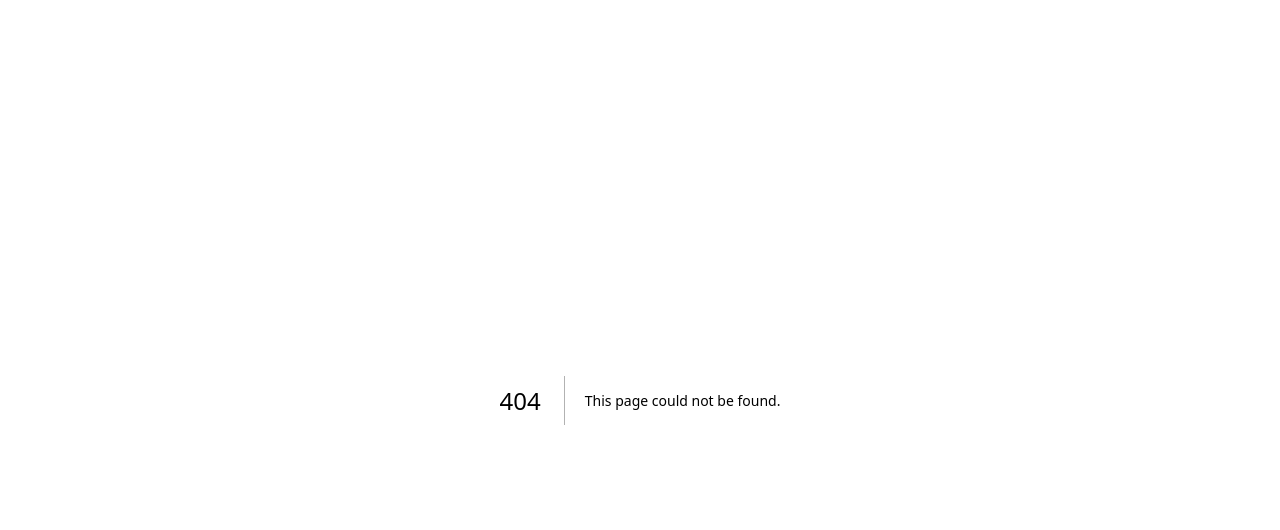
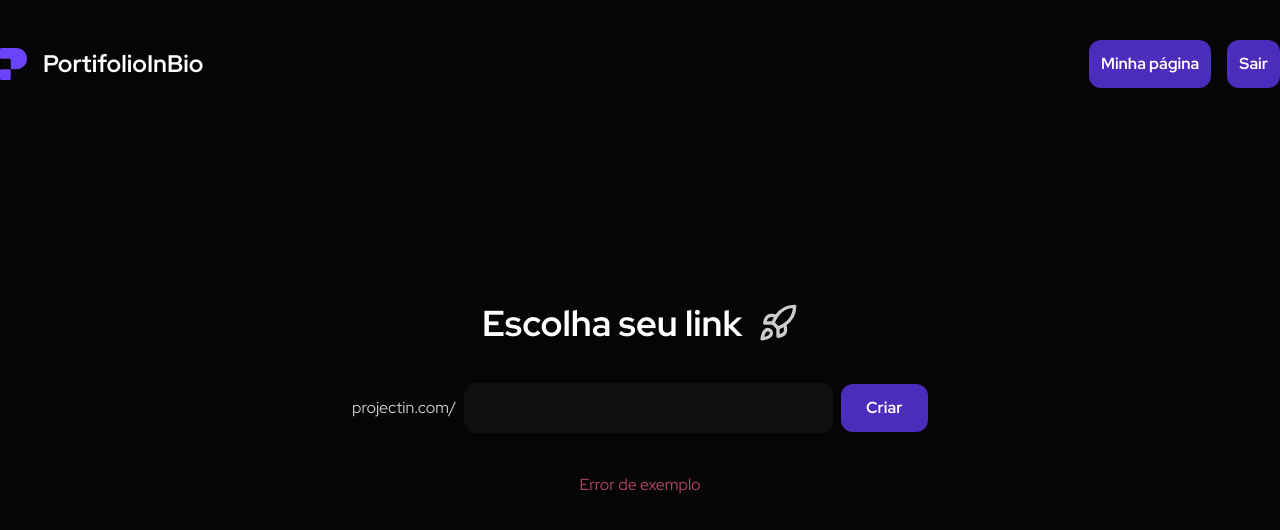
Before and after one commit to salvatoreDeploy/SAAS-PortifolioInBio, a Next.js app: page /create in a window 1280 px wide. Before the commit this address had no page. Shown: the top 530 px of the page. Built offline with nearby package versions, Linux system fonts and the light colour scheme.

Commit message:
Criação do componente create link

```diff
--- /dev/null
+++ b/src/app/(pages)/create/page.tsx
@@ -0,0 +1,27 @@
+import Header from "@/app/components/Header";
+import Button from "@/app/components/ui/Button";
+import TextInput from "@/app/components/ui/TextInput";
+import { Rocket } from "lucide-react";
+
+export default function ProjectPageCreate() {
+  return (
+    <div>
+      <Header />
+
+      <div className="h-screen flex flex-col gap-10 items-center justify-center max-w-xl mx-auto">
+        <div className="flex items-center gap-4">
+          <h1 className="text-4xl font-bold text-heading">Escolha seu link</h1>
+          <Rocket className="size-10" />
+        </div>
+        <form action="" className="w-full flex items-center gap-2">
+          <span>projectin.com/</span>
+          <TextInput />
+          <Button className="w-[126px]">Criar</Button>
+        </form>
+        <div>
+          <span className="text-pink">Error de exemplo</span>
+        </div>
+      </div>
+    </div>
+  );
+}
--- /dev/null
+++ b/src/app/(pages)/page.tsx
@@ -0,0 +1,17 @@
+import FAQ from "../components/FAQ";
+import Header from "../components/Header";
+import Hero from "../components/Hero";
+import Pricing from "../components/Pricing";
+import VideoExplanation from "../components/VideoExplanation";
+
+export default function Home() {
+  return (
+    <div className="max-w-7xl mx-auto">
+      <Hero />
+      <Header />
+      <VideoExplanation />
+      <Pricing />
+      <FAQ />
+    </div>
+  );
+}
--- a/src/app/page.tsx
+++ /dev/null
@@ -1,17 +0,0 @@
-import FAQ from "./components/FAQ";
-import Header from "./components/Header";
-import Hero from "./components/Hero";
-import Pricing from "./components/Pricing";
-import VideoExplanation from "./components/VideoExplanation";
-
-export default function Home() {
-  return (
-    <div className="max-w-7xl mx-auto">
-      <Hero />
-      <Header />
-      <VideoExplanation />
-      <Pricing />
-      <FAQ />
-    </div>
-  );
-}
```
Also changed, not shown: src/app/(pages)/globals.css (renamed from src/app/globals.css), src/app/(pages)/layout.tsx (renamed from src/app/layout.tsx).
